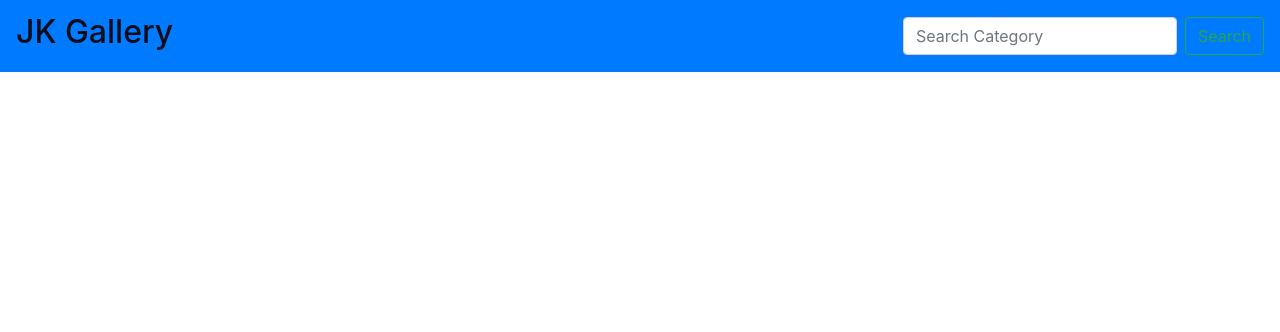
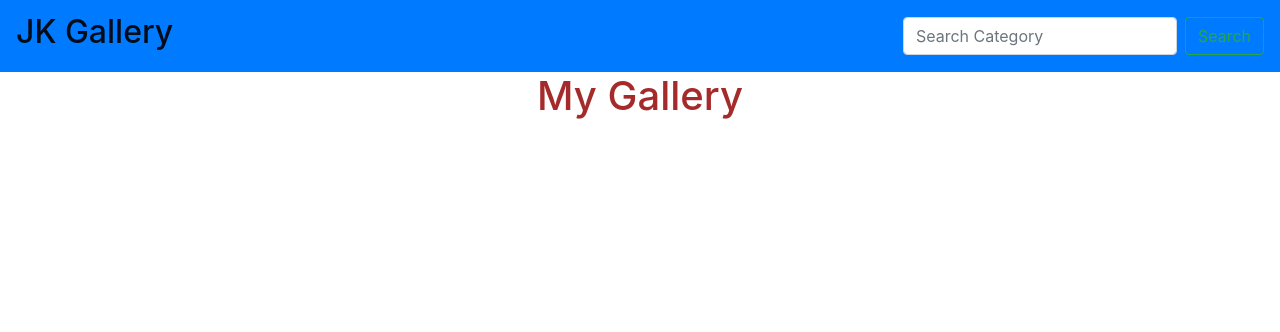
Before and after one commit to joankirui/Gallery, a Django app: template gallery/templates/base.html in a window 1280 px wide. Shown: the top 332 px of the page. Run offline with Django 3.2, Linux system fonts and the light colour scheme; the template is opened without the code that fills it, so the values that code supplies are empty; some libraries are stand-ins or nearby versions.

Commit message:
add static files

```diff
--- a/Photogallery/settings.py
+++ b/Photogallery/settings.py
@@ -11,6 +11,7 @@ https://docs.djangoproject.com/en/3.2/ref/settings/
 """
 
 from pathlib import Path
+import os
 
 # Build paths inside the project like this: BASE_DIR / 'subdir'.
 BASE_DIR = Path(__file__).resolve().parent.parent
@@ -107,7 +108,7 @@ AUTH_PASSWORD_VALIDATORS = [
 
 LANGUAGE_CODE = 'en-us'
 
-TIME_ZONE = 'UTC'
+TIME_ZONE = 'Africa/Nairobi'
 
 USE_I18N = True
 
@@ -120,6 +121,9 @@ USE_TZ = True
 # https://docs.djangoproject.com/en/3.2/howto/static-files/
 
 STATIC_URL = '/static/'
+STATICFILES_DIRS = [
+    os.path.join(BASE_DIR, "static")
+]
 
 # Default primary key field type
 # https://docs.djangoproject.com/en/3.2/ref/settings/#default-auto-field
--- a/gallery/templates/base.html
+++ b/gallery/templates/base.html
@@ -1,4 +1,5 @@
 {% load bootstrap4 %}
+{% load static %}
 <!DOCTYPE html>
 <html lang="en">
 <head>
@@ -14,12 +15,14 @@
     {% block styles %}
       {% bootstrap_css %}
       <link rel="stylesheet" href="https://maxcdn.bootstrapcdn.com/bootstrap/4.0.0/css/bootstrap.min.css" integrity="sha384-Gn5384xqQ1aoWXA+058RXPxPg6fy4IWvTNh0E263XmFcJlSAwiGgFAW/dAiS6JXm" crossorigin="anonymous">
+      <link rel="stylesheet" href="{% static 'css/styles.css' %}">
     {% endblock %}
 
 </head>
 <body>
     {% include 'navbar.html' %}
     {% block content %}
+    <h1 class="text-center">My Gallery</h1>
     {% endblock %}
     {% block scripts %}
         <script src="https://code.jquery.com/jquery-3.2.1.slim.min.js" integrity="sha384-KJ3o2DKtIkvYIK3UENzmM7KCkRr/rE9/Qpg6aAZGJwFDMVNA/GpGFF93hXpG5KkN" crossorigin="anonymous"></script>
--- a/gallery/templates/index.html
+++ b/gallery/templates/index.html
@@ -2,4 +2,5 @@
 
 {% block content %}
 {{block.super}}
+
 {% endblock %}
--- a/gallery/views.py
+++ b/gallery/views.py
@@ -5,6 +5,6 @@ def welcome(request):
     return render(request,'welcome.html')
 
 def index(request):
-    title = 'JK Gallery'
+    # title = 'JK Gallery'
 
     return render(request, 'index.html')
--- /dev/null
+++ b/static/css/styles.css
@@ -0,0 +1,3 @@
+h1{
+    color: brown;
+}
```
